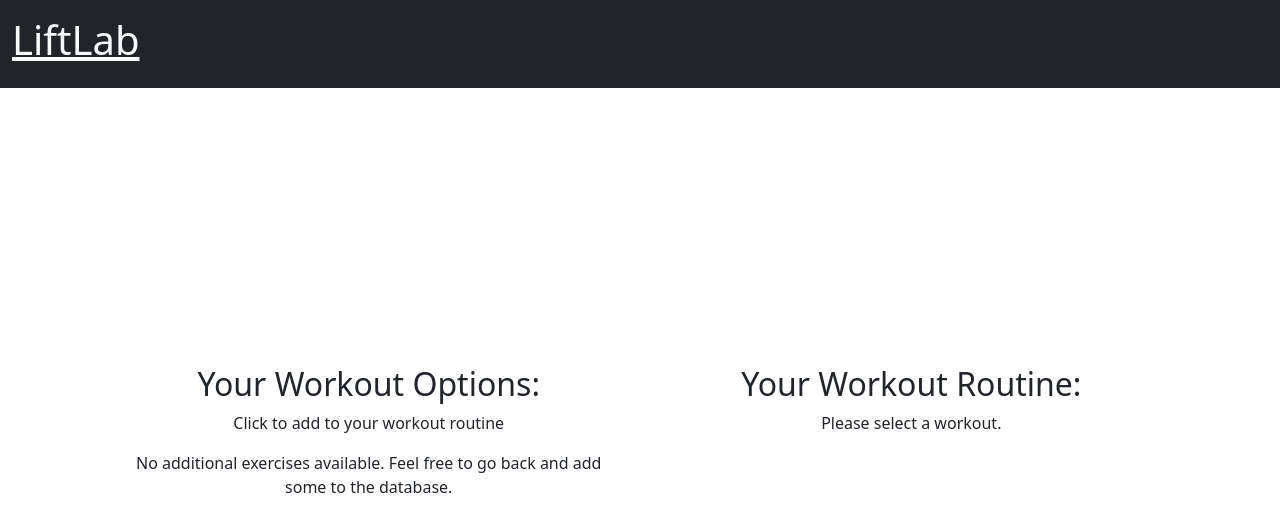
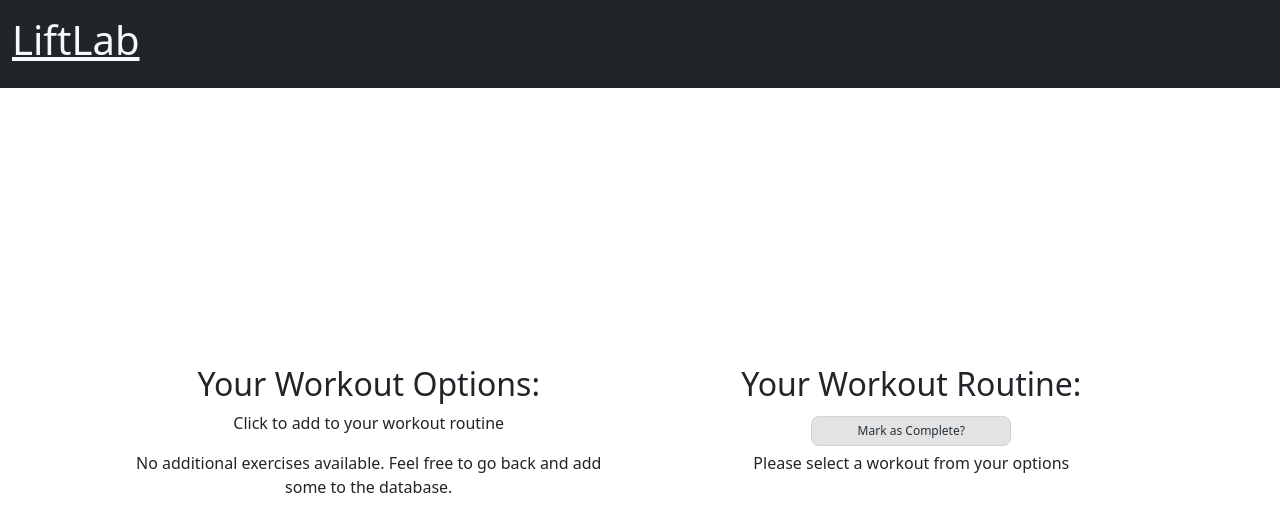
Before and after one commit to marielmetalios/liftlab, a React (Vite) app in the folder client/: page /Planner in a window 1280 px wide. Shown: the top 532 px of the page. Built offline with nearby package versions, Linux system fonts and the light colour scheme.

Commit message:
changed styling and moved button

```diff
--- a/client/src/pages/Planner.tsx
+++ b/client/src/pages/Planner.tsx
@@ -52,10 +52,7 @@ const Planner = () => {
         }
     };
 
-
     const [buttonState,setButtonState]= useState("alert alert-secondary");
-
-
 
     const deleteCard = (workout:workoutInterface) => {
     setSelectedWorkouts((prev) => prev.filter((w) => w.id !== workout.id));
@@ -88,6 +85,16 @@ const Planner = () => {
             </div>
             <div className="container-md" style={{ display: 'flex', flexDirection: 'column', alignItems: 'center' }}>
                 <h2>Your Workout Routine:</h2>
+                <button
+                            style={{
+                                padding: '5px',
+                                fontSize: "12px",
+                                border: '1px solid #D3D3D3',
+                                width: '200px',
+                                margin: '5px',
+                                borderRadius: '8px'
+                            }}
+                            className={buttonState} onClick={() => setButtonState("alert alert-success")}>Mark as Complete?</button>
                 {selectedWorkouts.length > 0 ? (
                     selectedWorkouts.map((workout) => (
                         <div className="card"
@@ -122,21 +129,11 @@ const Planner = () => {
                                 margin: '5px',
                                 borderRadius: '8px'
                             }}
-                            className={buttonState} onClick={() => setButtonState("alert alert-success")}>Mark as Complete?</button>
-                        <button
-                            style={{
-                                padding: '5px',
-                                fontSize: "12px",
-                                border: '1px solid #D3D3D3',
-                                width: '100px',
-                                margin: '5px',
-                                borderRadius: '8px'
-                            }}
                             onClick={() => deleteCard(workout)}>Delete workout</button>
                         </div>
                     ))
                 ) : (
-                    <p>Please select a workout.</p>
+                    <p>Please select a workout from your options</p>
                 )}
             </div>
             </div>
```
